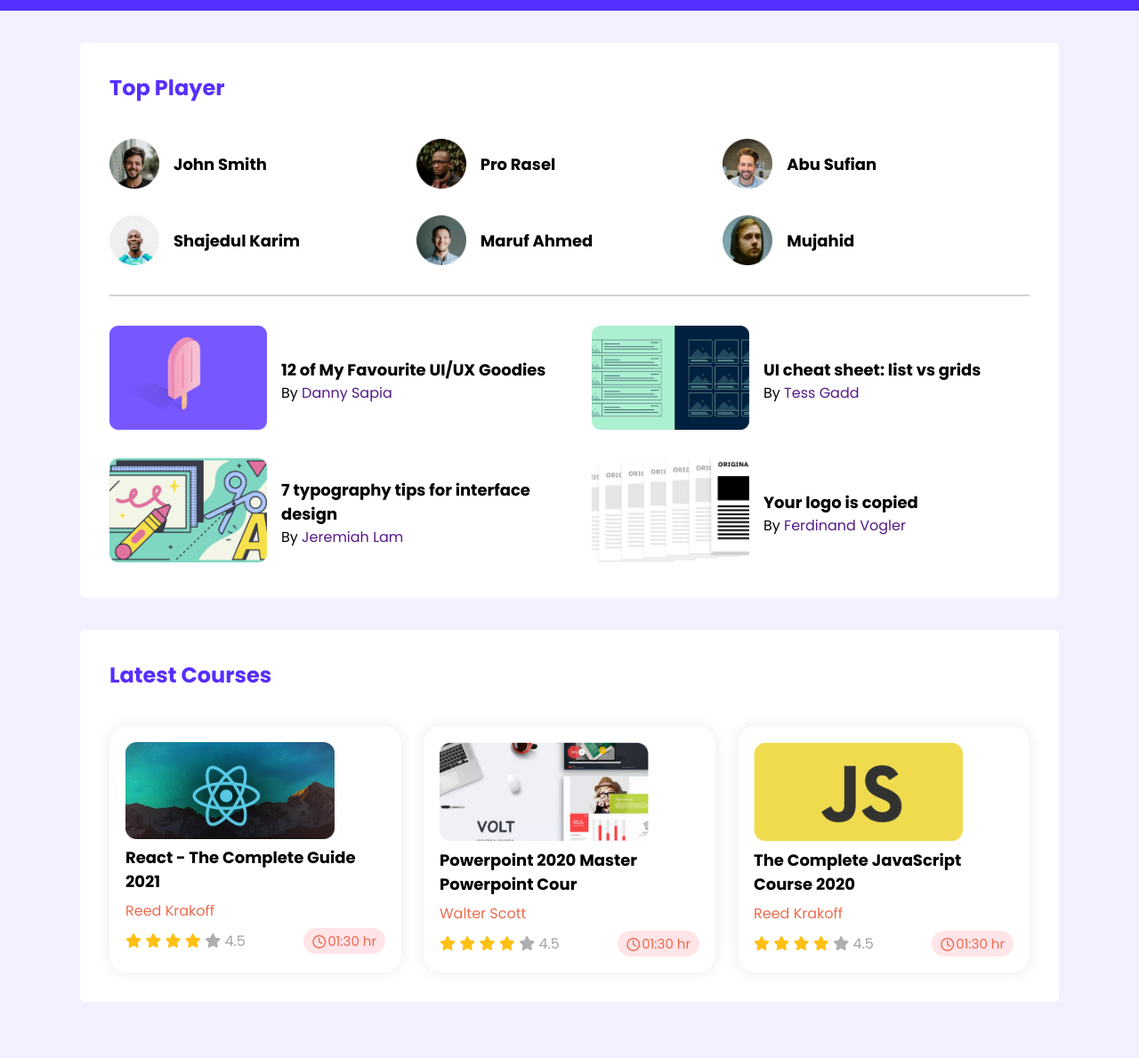
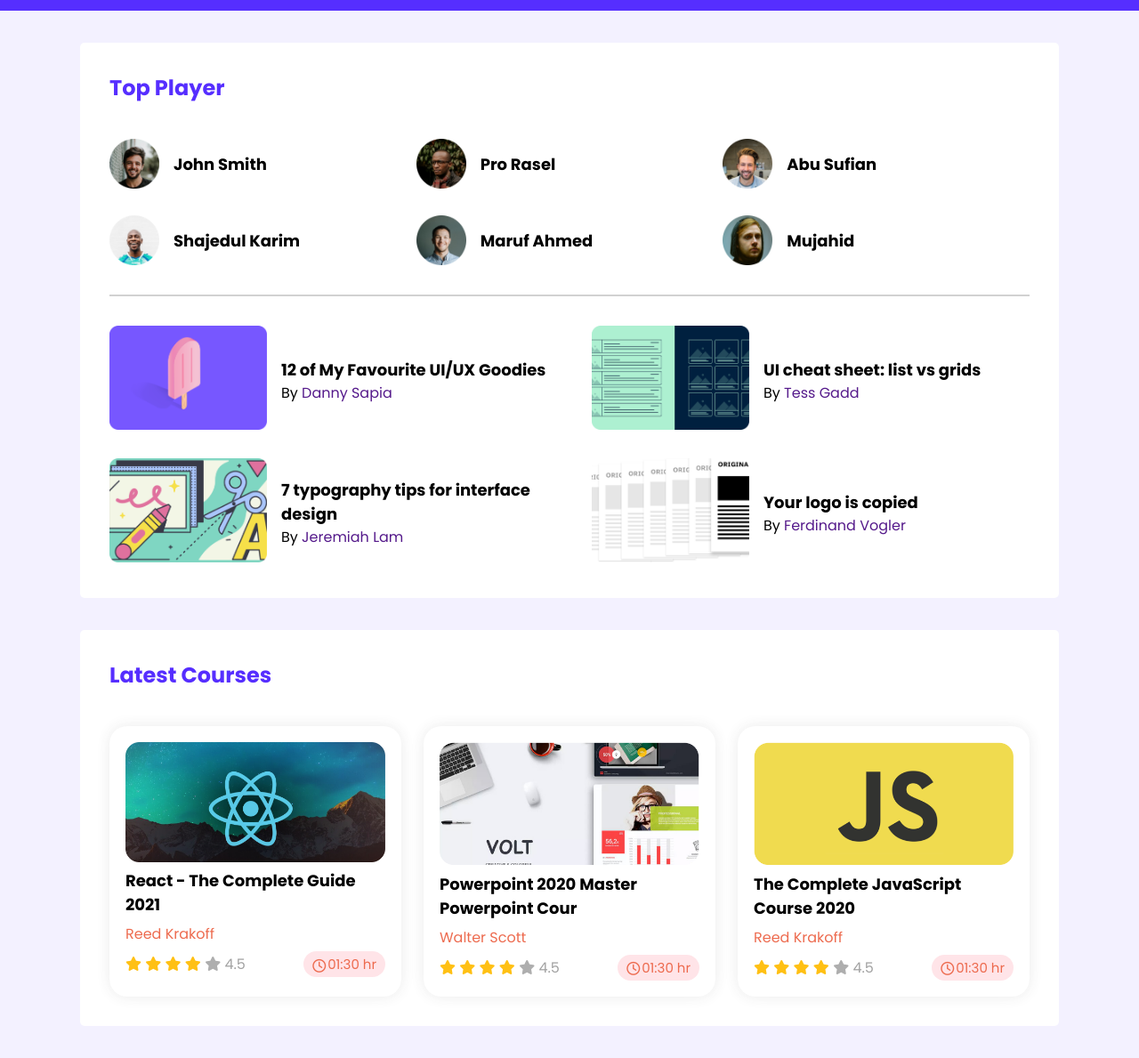
Before and after one commit to anikbhaya/leader-board, a plain HTML site: page index.html in a window 1280 px wide. Shown: the part 82-1271 px from the top of the page at 89% size. Before the commit the page ends 1244 px from the top, so only its background shows below. Drawn offline with Linux system fonts and the light colour scheme.

Commit message:
Css updated

```diff
--- a/Styles/styles.css
+++ b/Styles/styles.css
@@ -186,7 +186,7 @@ header .container{
 }
 
 .course .thumbnail img{
-    width: 235px;
+    width: 100%;
     height: auto;
 }
 
```
